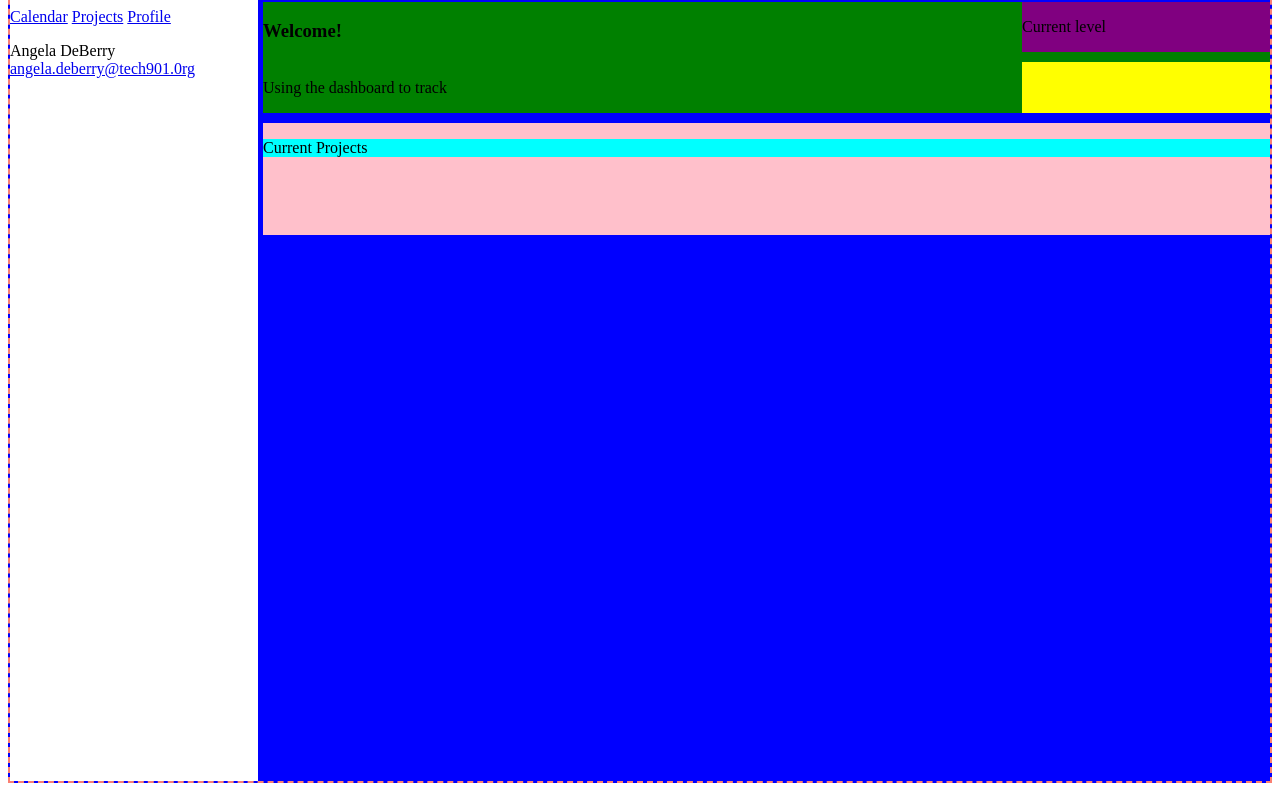
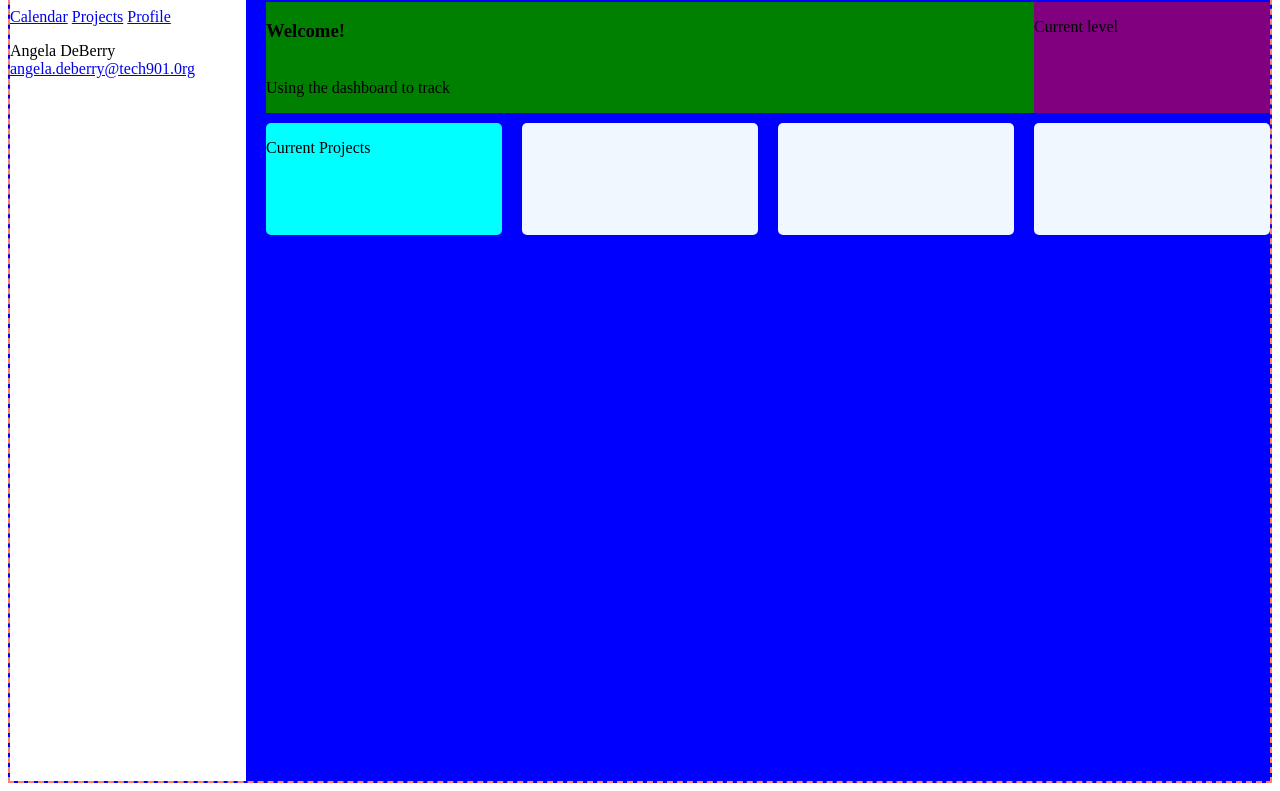
Before and after one commit to Angela1015/dashboard, a plain HTML site: page index.html in a window 1280 px wide. Shown: the part 69-860 px from the top of the page. Drawn offline with Linux system fonts and the light colour scheme.

Commit message:
added project status section

```diff
--- a/index.html
+++ b/index.html
@@ -35,12 +35,14 @@
                 </div>
                 <div class="level"><p>Current level</p></div>
                 <div class="status"></div>
-                <div class="project-status">
+               <!---- <div class="project-status">-->
+
                         <div class="cur"><p>Current Projects</p></div>
                         <div class="inp"></div>
                         <div class="com"></div>
                         <div class=not></div>
-                    </div>
+               <!----</div>-->
+
     </div>
 
 
--- a/styles.css
+++ b/styles.css
@@ -3,7 +3,7 @@
     display: grid;
     border:salmon 2px dashed;
     grid-template-columns: repeat(5, 1fr);
-    column-gap:5px;
+    column-gap:20px;
     grid-template-rows: repeat(14, 1fr);
     row-gap: 10px;
 }
@@ -30,13 +30,13 @@
 .level{
     background-color: purple;
     grid-column: 5;
-    grid-row:2;
+    grid-row:2/span 2;
 }
-.status{
+/*.status{
     background-color: yellow;
     grid-column: 5;
     grid-row:3;
-}
+}*/
 .project-status{
     background-color:pink;
     grid-column:2/ span 4;
@@ -45,5 +45,25 @@
 .cur{
     background-color: aqua;
     grid-column: 2;
-    grid-row:4;
+    grid-row:4/span 2;
+    border-radius: 5px;
 }
+.inp{
+    background-color: aliceblue;
+    grid-column:3;
+    grid-row:4/span 2;
+    border-radius: 5px;
+}
+.com{
+    background-color: aliceblue;
+    grid-column:4;
+    grid-row:4/span 2;
+    border-radius: 5px;
+
+}
+.not{
+    background-color: aliceblue;
+    grid-column:5;
+    grid-row:4/span 2;
+    border-radius: 5px;
+}
```
